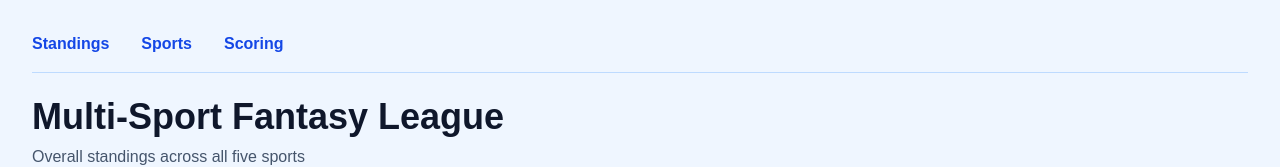
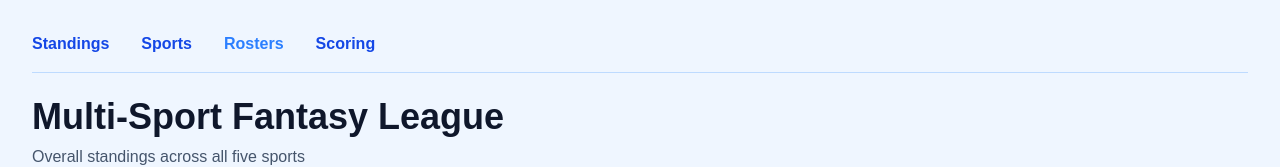
Before and after one commit to dpellerin25-cell/MultiSportFantasy2, a Next.js app in the folder web/: page / in a window 1280 px wide. Shown: the top 167 px of the page. Built offline with nearby package versions, Linux system fonts and the light colour scheme.

Commit message:
Add link to Rosters page in navigation

```diff
--- a/web/src/app/page.tsx
+++ b/web/src/app/page.tsx
@@ -322,7 +322,12 @@ export default function Home() {
           >
             Sports
           </Link>
-
+<Link
+  href="/rosters"
+  className="text-sm font-semibold text-blue-800 hover:text-blue-900 sm:text-base sm:text-blue-500 sm:hover:text-blue-700"
+>
+  Rosters
+</Link>
           <Link
             href="/scoring"
             className="text-sm font-semibold text-blue-700 transition hover:text-blue-700 sm:text-base"
```
